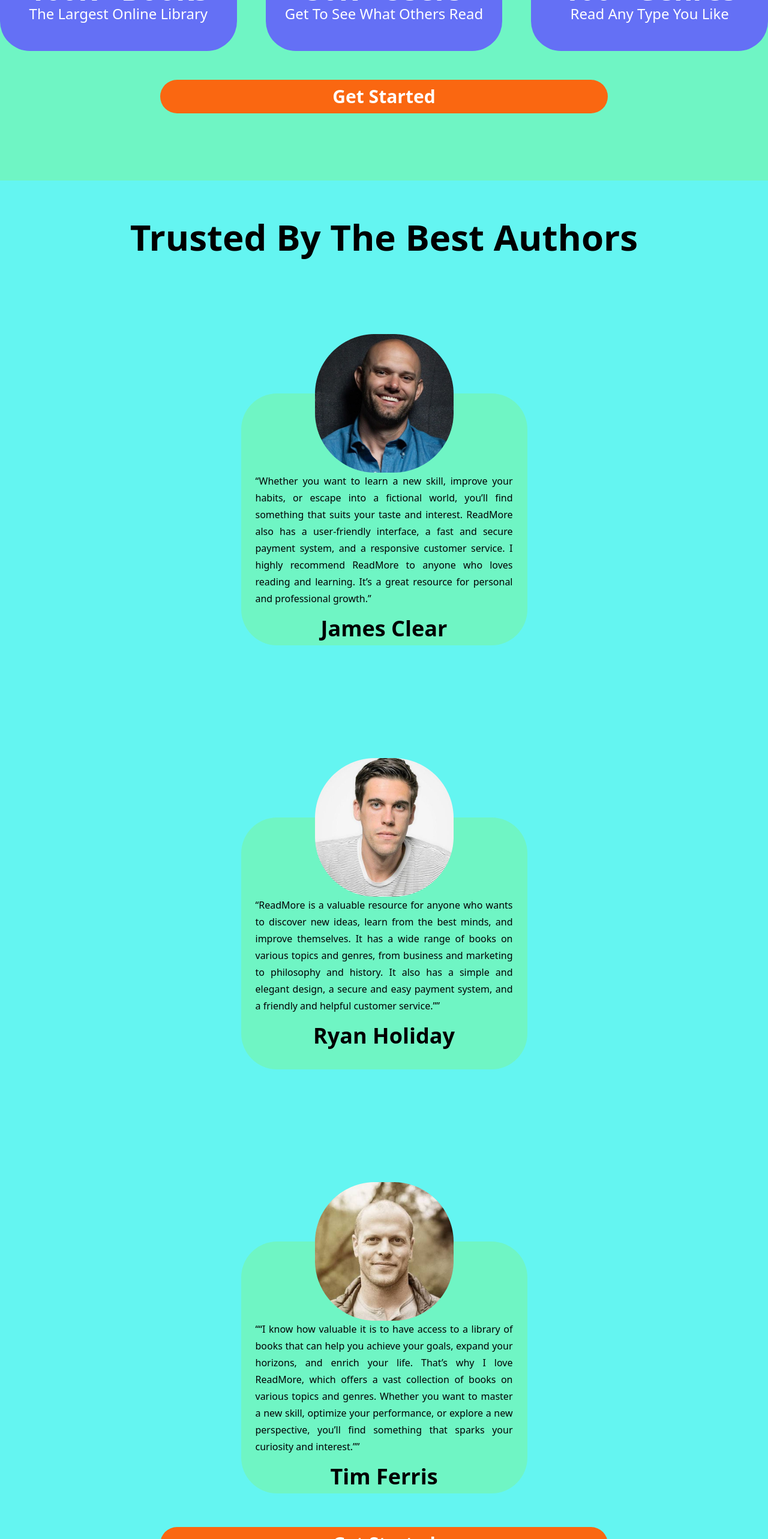
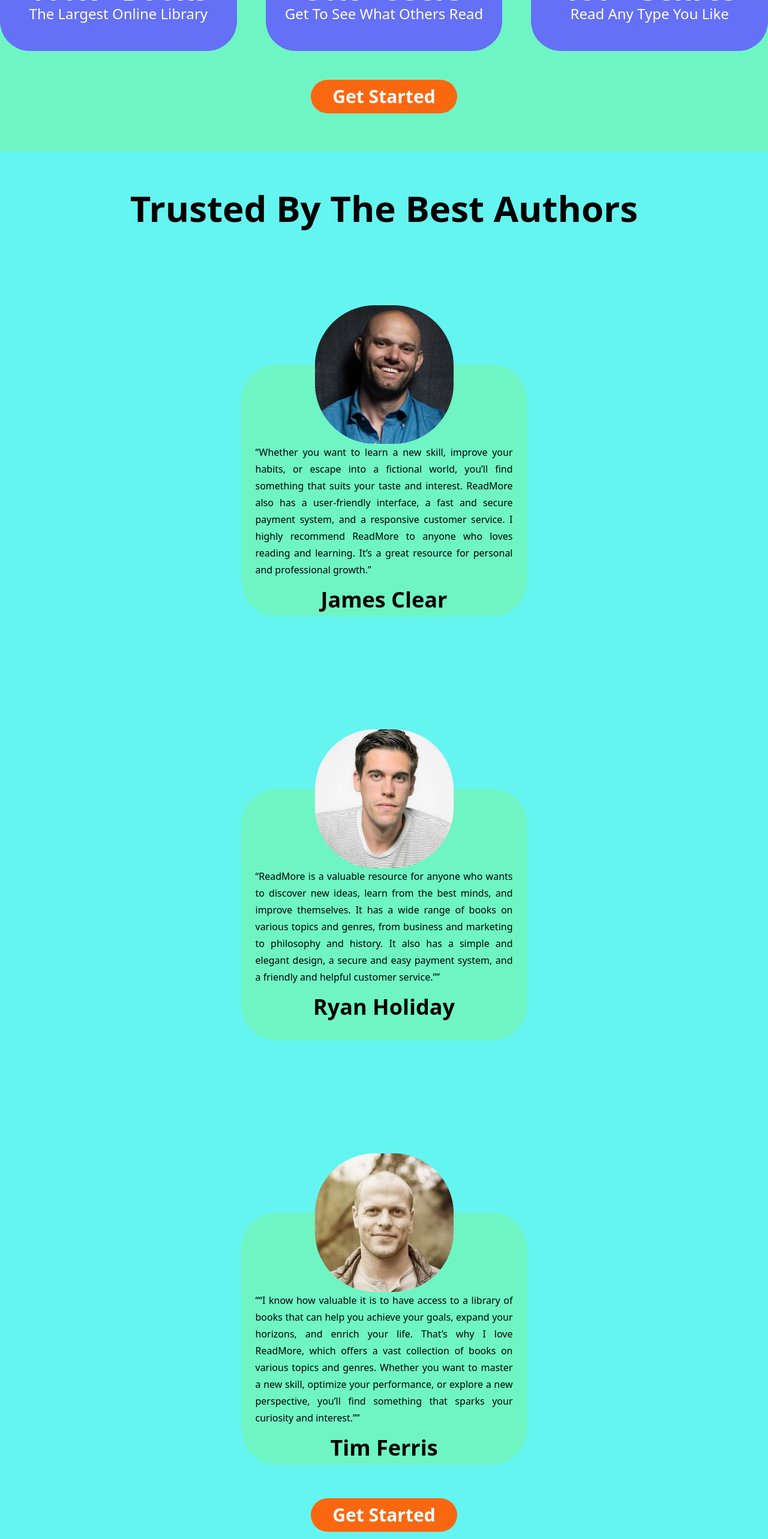
Before and after one commit to king-mae/readmore, a React (Vite) app: page / in a window 1280 px wide. Shown: the part 1220-3786 px from the top of the page at 60% size. Built offline with nearby package versions, Linux system fonts and the light colour scheme.

Commit message:
get started

```diff
--- a/src/Testimonials.jsx
+++ b/src/Testimonials.jsx
@@ -33,7 +33,7 @@
                     </div>
                 </div>
 
-                <button className='bg-tertiary rounded-full px-9 py-2.5  transition hover:brightness-50 mb-12 w-7/12 self-center'>
+                <button className='bg-tertiary rounded-full px-9 py-2.5  transition hover:brightness-50 w-fit self-center'>
                     <h1 className='text-3xl font-extrabold text-white '>
                         Get Started
                     </h1>
--- a/src/statistics.jsx
+++ b/src/statistics.jsx
@@ -27,7 +27,7 @@
                     </div>
                 </div>
 
-                <button className='bg-tertiary rounded-full px-9 py-2.5  transition hover:brightness-50 mb-12 w-7/12 self-center'>
+                <button className='bg-tertiary rounded-full px-9 py-2.5  transition hover:brightness-50  w-fit self-center'>
                     <h1 className='text-3xl font-extrabold text-white '>
                         Get Started
                     </h1>
```
